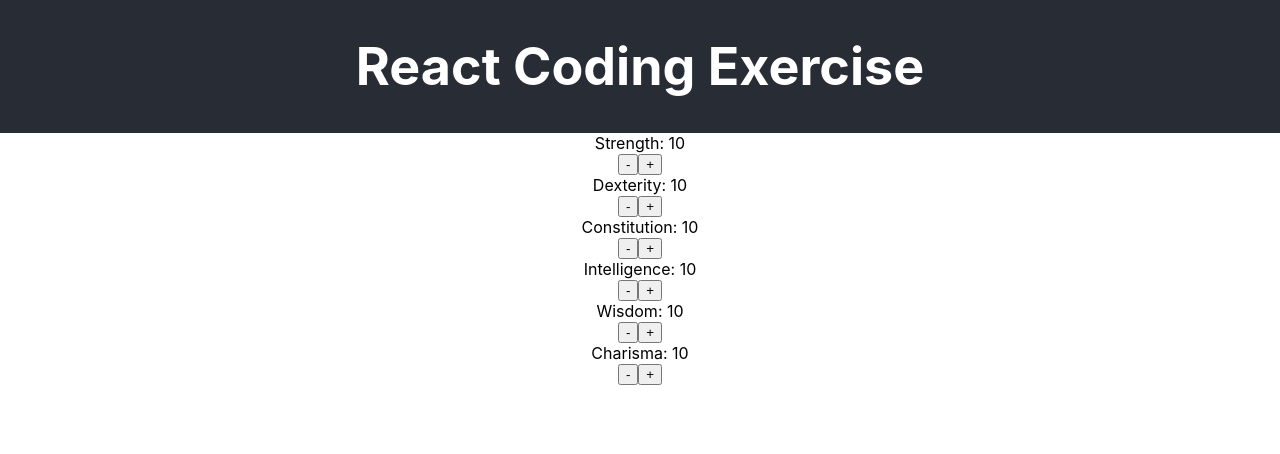
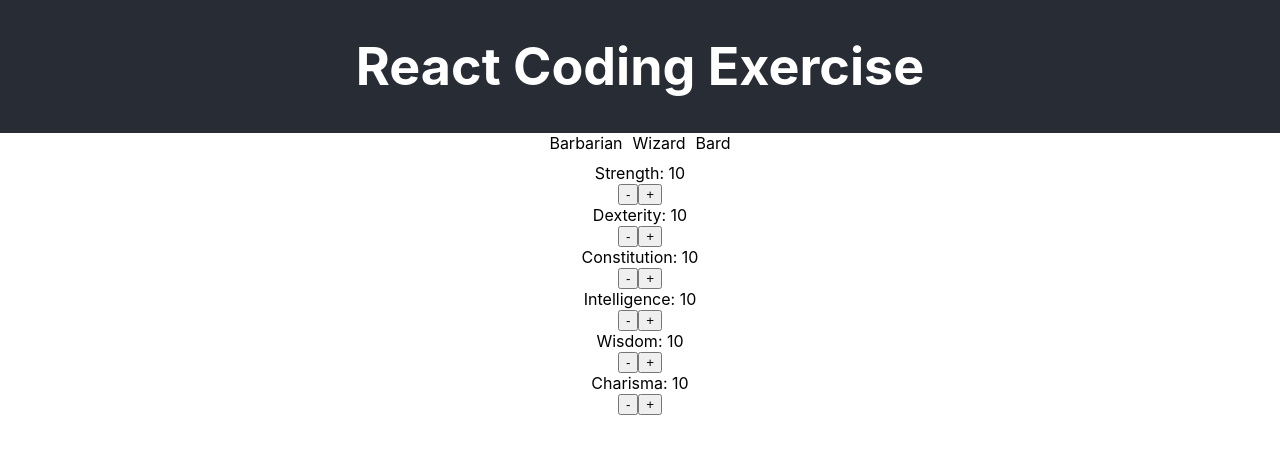
Before and after one commit to nsptel/recruiting-webapp-character, a React (Create React App) app: page / in a window 1280 px wide. Shown: the top 454 px of the page. Built offline with nearby package versions, Linux system fonts and the light colour scheme.

Commit message:
Visually represent class list

```diff
--- a/src/App.js
+++ b/src/App.js
@@ -1,13 +1,28 @@
+import { useState } from "react";
 import AttributeList from "./components/AttributeList";
+import ClassList from "./components/ClassList";
+import { ATTRIBUTE_LIST } from "./consts";
 import "./App.css";
 
 function App() {
+  const attrs = ATTRIBUTE_LIST.map((attr, ind) => ({
+    id: ind + 1,
+    name: attr,
+    value: 10,
+  }));
+  const [attrList, setAttrList] = useState(attrs);
+
+  const updateAttrList = (newAttrList) => {
+    setAttrList(newAttrList);
+  };
+
   return (
     <div className="App">
       <header className="App-header">
         <h1>React Coding Exercise</h1>
       </header>
-      <AttributeList />
+      <ClassList attrList={attrList} />
+      <AttributeList list={attrList} updateList={updateAttrList} />
     </div>
   );
 }
--- a/src/components/AttributeList.jsx
+++ b/src/components/AttributeList.jsx
@@ -1,17 +1,9 @@
-import React, { useState } from "react";
-import { ATTRIBUTE_LIST } from "../consts";
+import React from "react";
 
-export default function AttributeList() {
-  const attrs = ATTRIBUTE_LIST.map((attr, ind) => ({
-    id: ind + 1,
-    name: attr,
-    value: 10,
-  }));
-  const [attrList, setAttrList] = useState(attrs);
-
+export default function AttributeList({ list, updateList }) {
   const updateAttr = (id, updateWith) => {
-    setAttrList((prevAttrList) => {
-      return prevAttrList.map((prevAttr) => {
+    updateList(
+      list.map((prevAttr) => {
         if (prevAttr.id === id) {
           return {
             ...prevAttr,
@@ -19,23 +11,23 @@ export default function AttributeList() {
           };
         }
         return prevAttr;
-      });
-    });
+      })
+    );
   };
 
   return (
     <>
-      {attrList.map((attr) => {
+      {list.map((attr) => {
         return (
-          <>
-            <span style={{ display: "block" }} key={attr.id}>
+          <div key={attr.id}>
+            <span style={{ display: "block" }}>
               {attr.name}: {attr.value}
             </span>
             <div>
               <button onClick={() => updateAttr(attr.id, -1)}>-</button>
               <button onClick={() => updateAttr(attr.id, 1)}>+</button>
             </div>
-          </>
+          </div>
         );
       })}
     </>
--- /dev/null
+++ b/src/components/ClassList.jsx
@@ -0,0 +1,31 @@
+import { CLASS_LIST } from "../consts";
+
+export default function ClassList({ attrList }) {
+  const classList = Object.keys(CLASS_LIST).map((cls, ind) => ({
+    id: ind + 1,
+    name: cls,
+    attrs: CLASS_LIST[cls],
+    meetsMin:
+      attrList.filter((attr) => CLASS_LIST[cls][attr.name] <= attr.value)
+        .length === attrList.length,
+  }));
+
+  return (
+    <div style={{ marginBottom: "10px" }}>
+      {classList.map((item) => {
+        return (
+          <span
+            style={{
+              marginRight: "5px",
+              marginLeft: "5px",
+              color: item.meetsMin ? "green" : "black",
+            }}
+            key={item.id}
+          >
+            {item.name}
+          </span>
+        );
+      })}
+    </div>
+  );
+}
```
